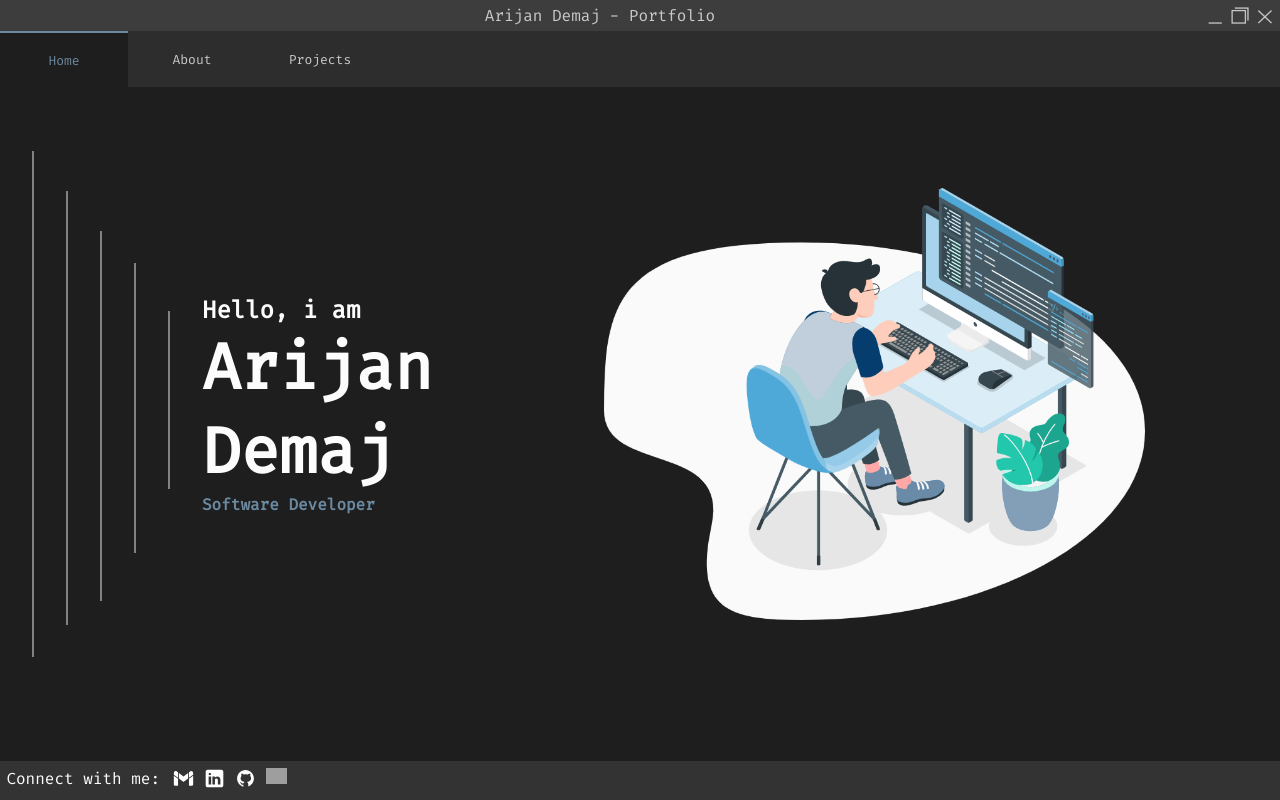
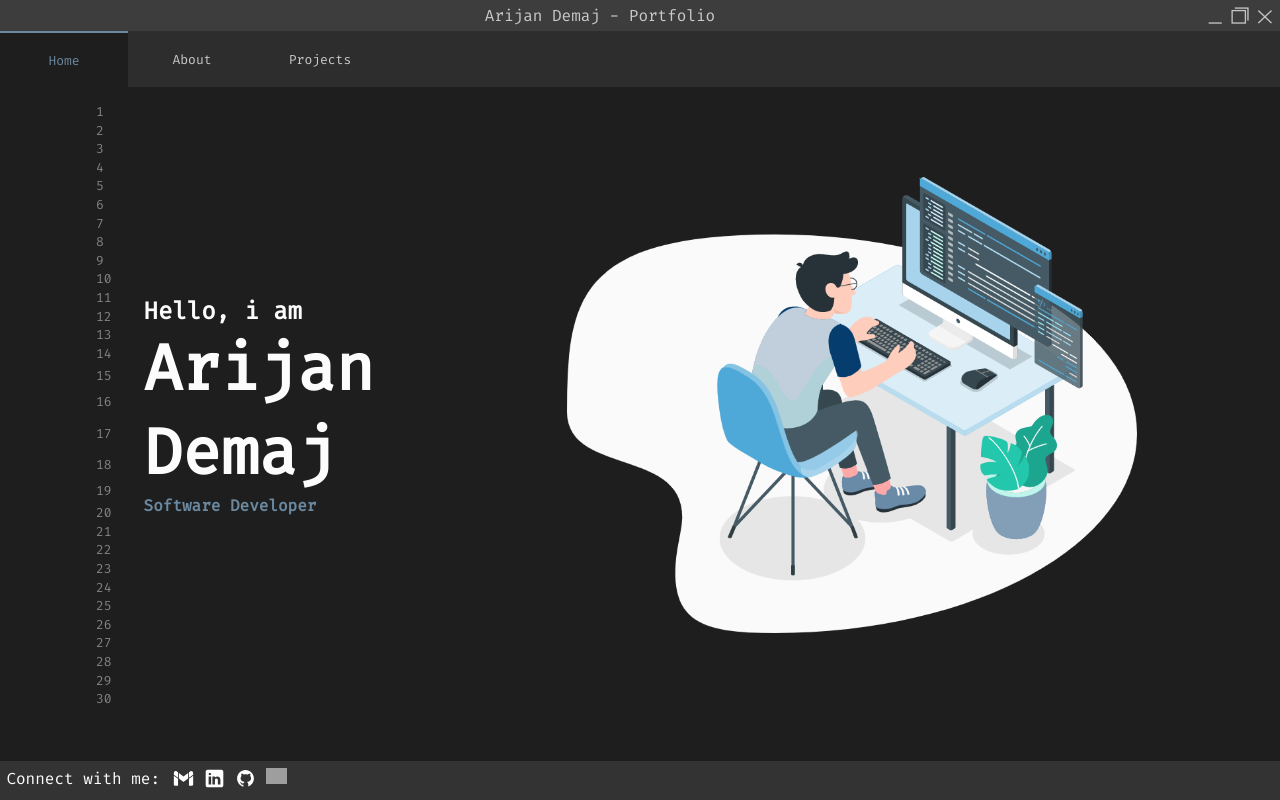
Before and after one commit to arijandemaj/Portfolio, a React (Vite) app: page / in a window 1280 px wide. Built offline with nearby package versions, Linux system fonts and the light colour scheme; grey boxes are pictures that could not be loaded.

Commit message:
temp commit #7

```diff
--- a/src/pages/Home.jsx
+++ b/src/pages/Home.jsx
@@ -5,7 +5,7 @@ function Home() {
     <div id="hello-page">
        <div className="container-flex">
          <div style={{display: 'flex'}}>
-          {/*
+
           <div>
             <p className="row-number" style={{paddingTop: '1rem'}}>1</p>
             <p className="row-number">2</p>
@@ -37,15 +37,17 @@ function Home() {
             <p className="row-number">28</p>
             <p className="row-number">29</p>
             <p className="row-number" style={{paddingBottom: '1rem'}}>30</p>
-          </div>*/}
-
-          <div className="coding-editor-lines">
+          </div>
+          {/*
+              <div className="coding-editor-lines">
             <div className="horizontal-line" style={{height: '31.5rem', marginTop: '4rem', marginBottom: '4rem'}}></div>
             <div className="horizontal-line" style={{height: '27rem', marginTop: '6.5rem'}}></div>
             <div className="horizontal-line" style={{height: '23rem', marginTop: '9rem'}}></div>
             <div className="horizontal-line" style={{height: '18rem', marginTop: '11rem'}}></div>
             <div className="horizontal-line hide-on-mobile" style={{height: '11rem', marginTop: '14rem'}}></div>
           </div>
+          */}
+
          </div>
          <div className="introduction-container">
             <h4 className="introduction">Hello, i am</h4>
```
